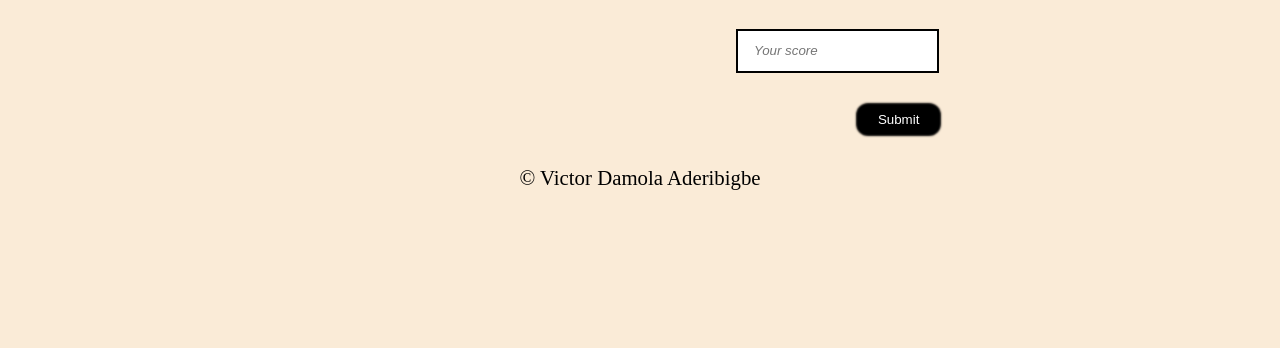
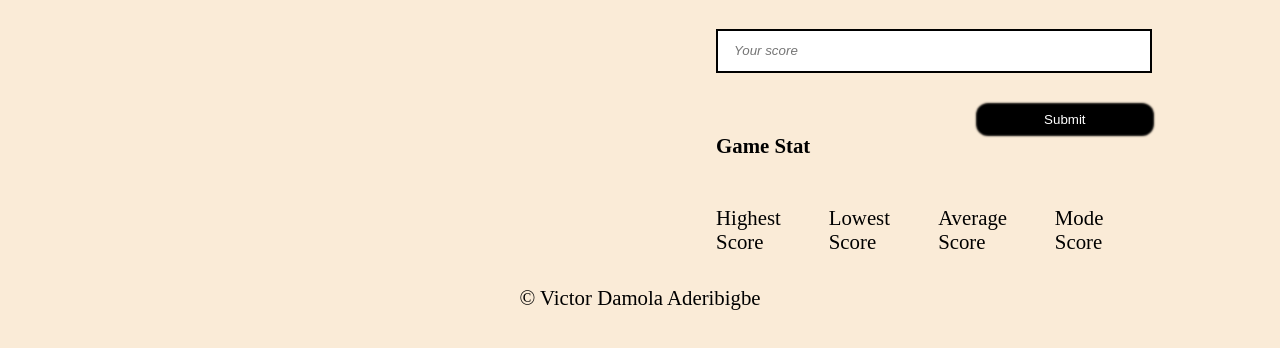
Before and after one commit to V0pe/Leaderboard, a website built with webpack: page src/index.html in a window 1280 px wide. Shown: the part 302-650 px from the top of the page. Built offline with nearby package versions, Linux system fonts and the light colour scheme.

Commit message:
stat overlay

```diff
--- a/package.json
+++ b/package.json
@@ -6,7 +6,8 @@
   "scripts": {
     "test": "echo \"Error: no test specified\" && exit 1",
     "build": "webpack",
-    "start": "webpack serve --open"
+    "start": "webpack serve --open",
+    "deploy": "gh-pages -d dist"
   },
   "repository": {
     "type": "git",
@@ -35,5 +36,8 @@
     "webpack": "^5.72.1",
     "webpack-cli": "^4.9.2",
     "webpack-dev-server": "^4.9.0"
+  },
+  "dependencies": {
+    "gh-pages": "^4.0.0"
   }
 }
--- a/src/index.html
+++ b/src/index.html
@@ -27,6 +27,15 @@
             <button type="submit" id="add">Submit</button>
         </form>
         <div><span id="error-state"> </span></div>
+        <div class="key-metrics">
+            <h4>Game Stat</h4>
+            <div class="stat-container d-flex">
+                <div class="stat-chi"><div class="key">Highest Score</div><div id="highest-score" class="stat"></div></div>
+                <div class="stat-chi"><div class="key">Lowest Score</div><div id="lowest-score" class="stat"></div></div>
+                <div class="stat-chi"><div class="key">Average Score</div><div id="Score-Average" class="stat"></div></div>
+                <div class="stat-chi"><div class="key">Mode Score</div><div id="Mode" class="stat"></div></div>
+            </div>
+        </div>
     </div>
     </section>
     <footer>&#169; Victor Damola Aderibigbe</footer>
--- a/src/style.css
+++ b/src/style.css
@@ -111,6 +111,15 @@ li:nth-child(odd) {
   font-size: 1rem;
 }
 
+.stat-container {
+  justify-content: center;
+  margin-top: 2rem;
+}
+
+.stat-chi {
+  margin-top: 1rem;
+}
+
 #get-score:hover,
 #add:hover {
   background-color: #d3d3d3;
--- a/webpack.config.js
+++ b/webpack.config.js
@@ -17,6 +17,7 @@ module.exports = {
     filename: 'main.js',
     path: path.resolve(__dirname, 'dist'),
     clean: true,
+    publicPath: "/Leaderboard/",
   },
   performance: {
     hints: false,
```
Also changed, not shown: dist/index.html, dist/main.js, 1 other file.
